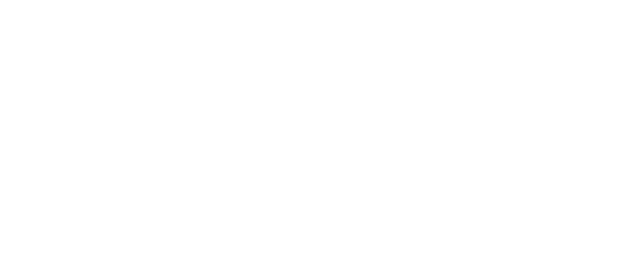
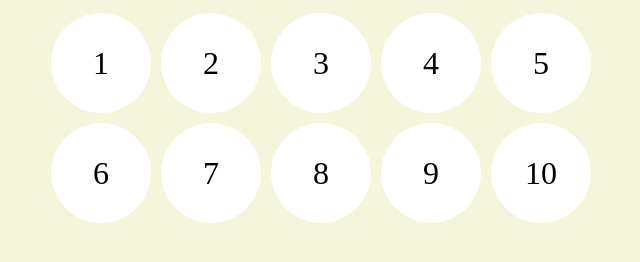
Before and after one commit to ReactSchoolKG/hometasks, a plain HTML site: page Hometask1/index.html in a window 1280 px wide. Shown: the whole page, without its empty margins (294-934 px from the left). Drawn offline with Linux system fonts and the light colour scheme.

Commit message:
Add btns, onclick and css

```diff
--- a/Hometask1/index.css
+++ b/Hometask1/index.css
@@ -0,0 +1,25 @@
+body{
+    background: beige;
+}
+.box{
+    display: flex;
+    margin: 0 auto;
+    width: 600px;
+    flex-wrap: wrap;
+}
+.btn{
+    width: 100px;
+    height: 100px;
+    border-radius: 50%;
+    margin: 5px;
+    background:  white;
+    font-size: 2rem;
+    display: flex;
+    align-items: center;
+    justify-content: center;
+}
+.btn:hover{
+    cursor: pointer;
+    background-color: rgba(152, 251, 152, 0.45);
+    transition: 100ms;
+}
--- a/Hometask1/index.html
+++ b/Hometask1/index.html
@@ -7,7 +7,18 @@
 </head>
 <body>
 
-<div class="root"></div>
+<div class="box">
+    <div class="btn">1</div>
+    <div class="btn">2</div>
+    <div class="btn">3</div>
+    <div class="btn">4</div>
+    <div class="btn">5</div>
+    <div class="btn">6</div>
+    <div class="btn">7</div>
+    <div class="btn">8</div>
+    <div class="btn">9</div>
+    <div class="btn">10</div>
+</div>
 
 <script src="index.js"></script>
 </body>
--- a/Hometask1/index.js
+++ b/Hometask1/index.js
@@ -0,0 +1,12 @@
+function alertNumbs(e) {
+    let target = e.target;
+    if (target.classList.contains('btn')){
+        console.log(target.textContent);
+    }
+}
+function randomizer(){
+
+}
+
+let box = document.querySelector('div.box');
+box.addEventListener('click', alertNumbs, false);
```
